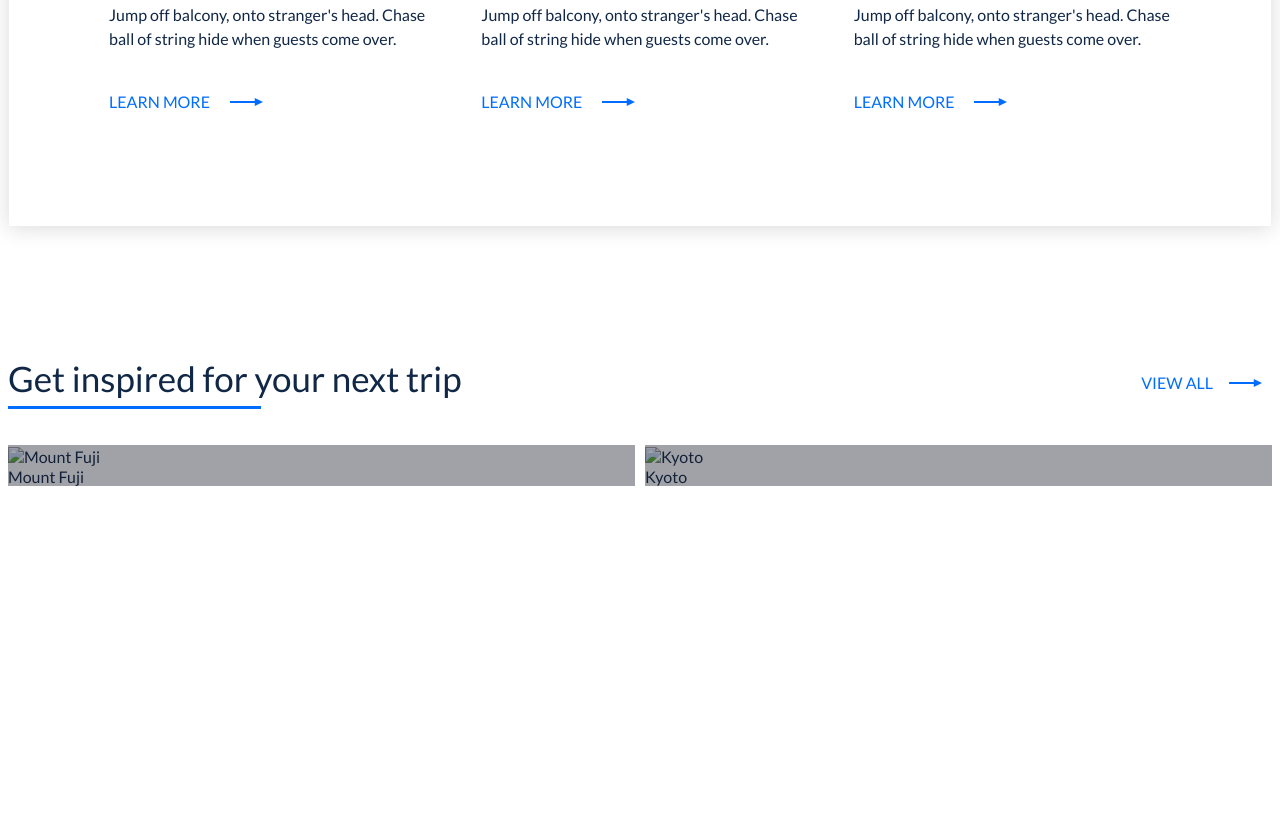
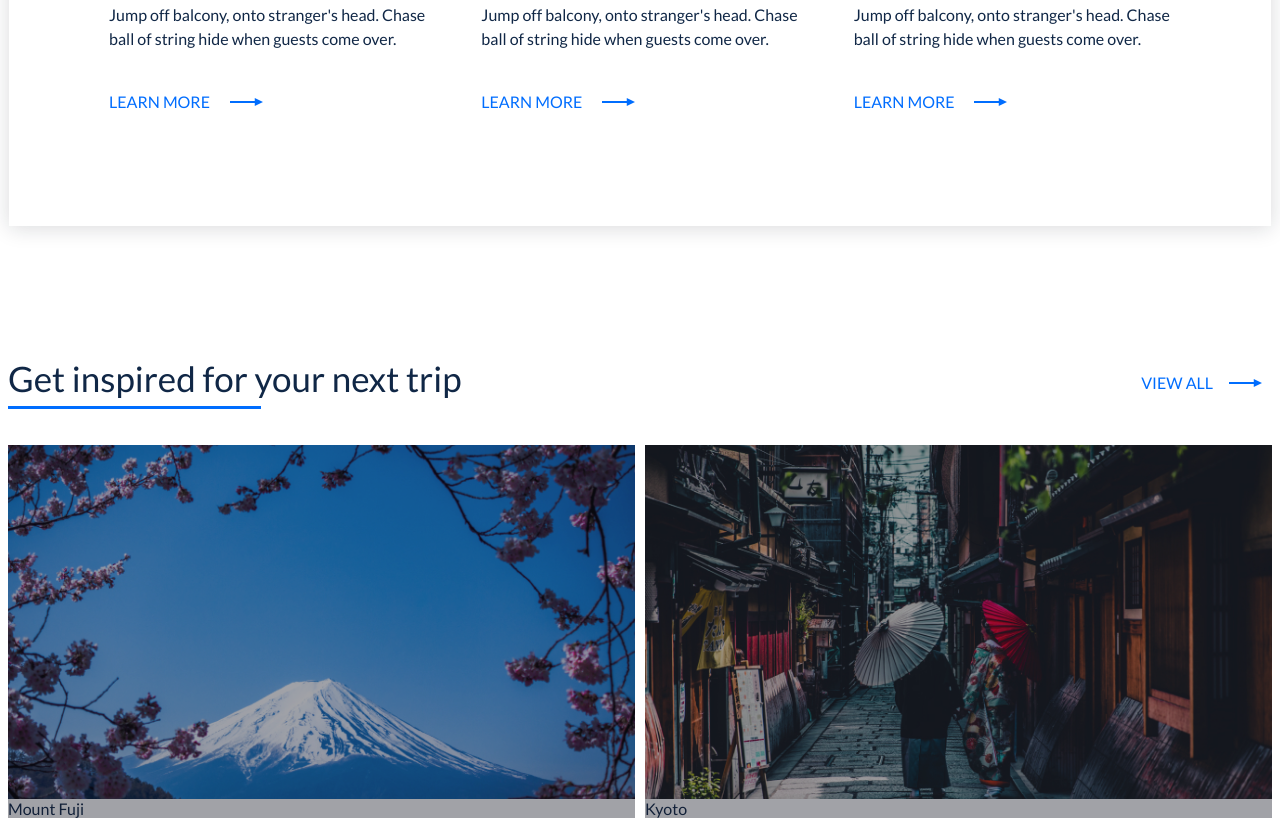
Before and after one commit to annsmnv/Travel-project, a plain HTML site: page index.html in a window 1280 px wide. Shown: the part 1190-2008 px from the top of the page. Before the commit the page ends 1676 px from the top, so only its background shows below. Drawn offline with Linux system fonts and the light colour scheme; the site is published under a folder, as on GitHub Pages, so addresses that start at the root find nothing.

Commit message:
fix: change path to pictures

```diff
--- a/index.html
+++ b/index.html
@@ -127,13 +127,13 @@
                 </div>
                 <div class="places_cards">
                     <figure class="places_card places_card-size-lg">
-                        <img src="/img/place1.jpg" alt="Mount Fuji" class="places_card-pic">
+                        <img src="./img/place1.jpg" alt="Mount Fuji" class="places_card-pic">
                         <figcaption class="places_card-title">
                             Mount Fuji
                         </figcaption>
                     </figure>
                     <figure class="places_card places_card-size-lg">
-                        <img src="/img/place2.jpg" alt="Kyoto" class="places_card-pic">
+                        <img src="./img/place2.jpg" alt="Kyoto" class="places_card-pic">
                         <figcaption class="places_card-title">
                             Kyoto
                         </figcaption>
```
